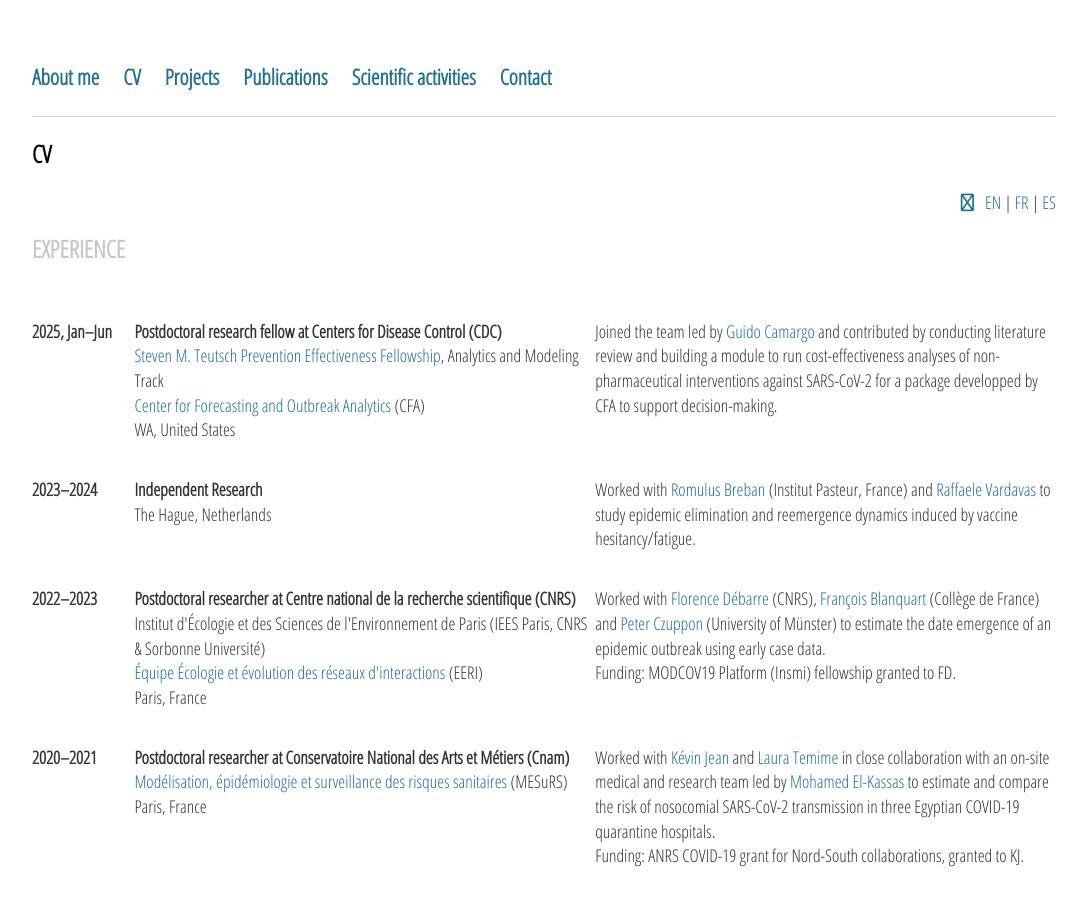
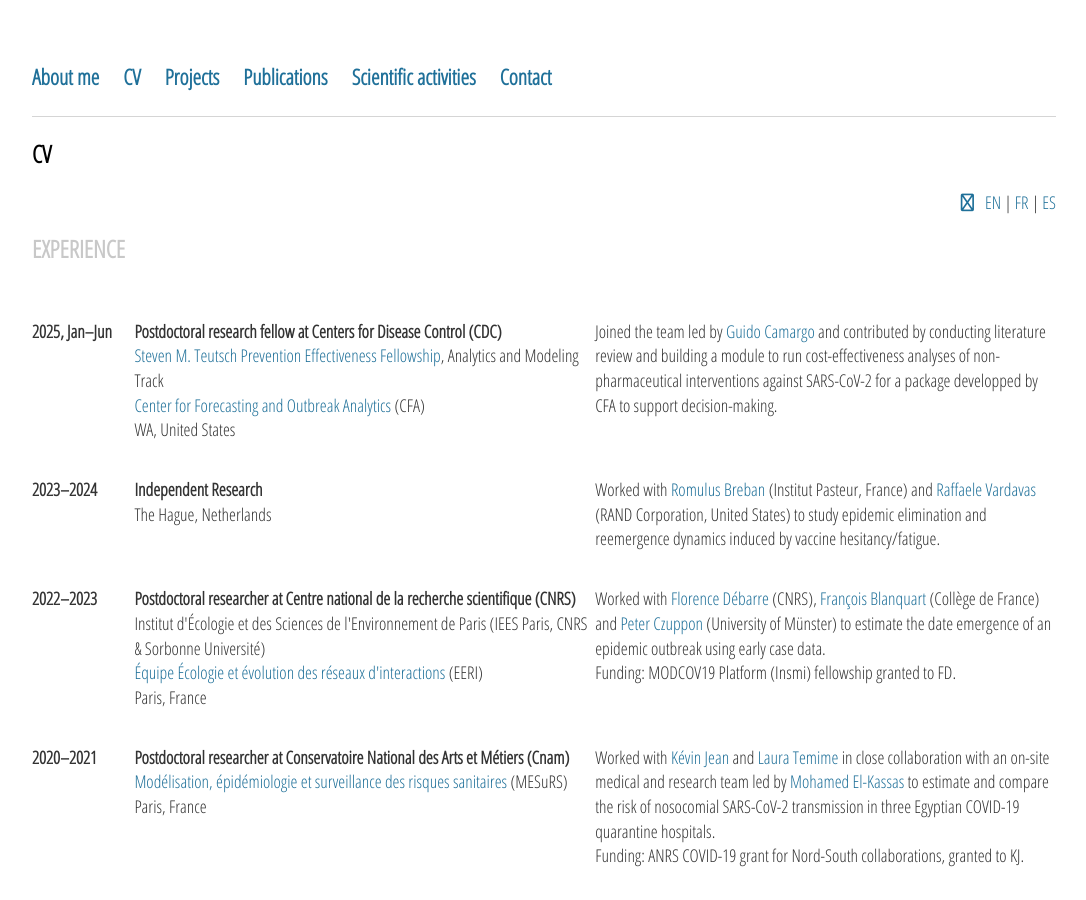
Before and after one commit to sjijon/sjijon.github.io, a Jekyll site: the page built from cv.html, in a window 1280 px wide and 900 px high. Shown: the whole window, without its empty margins (96-1182 px from the left). Built offline with Jekyll 4.4.1, drawn with Linux system fonts in a browser that asks for light colours; nearby versions of some CDN libraries; a script that is not in the unit is left out.

Commit message:
Fix Raffaele's affiliation

```diff
--- a/cv.html
+++ b/cv.html
@@ -59,7 +59,7 @@ title: CV
 		</div>
 		<div class="column" style="width:45%">
 			<p>
-			Worked with <a href="https://research.pasteur.fr/en/member/romulus-breban/">Romulus Breban</a> (Institut Pasteur, France) and <a href="https://www.rand.org/about/people/v/vardavas_raffaele.html" target="_blank">Raffaele Vardavas</a> to study epidemic elimination and reemergence dynamics induced by vaccine hesitancy/fatigue.
+			Worked with <a href="https://research.pasteur.fr/en/member/romulus-breban/">Romulus Breban</a> (Institut Pasteur, France) and <a href="https://www.rand.org/about/people/v/vardavas_raffaele.html" target="_blank">Raffaele Vardavas</a> (RAND Corporation, United States) to study epidemic elimination and reemergence dynamics induced by vaccine hesitancy/fatigue.
 			</p>
 		</div>
 	</div>
```
